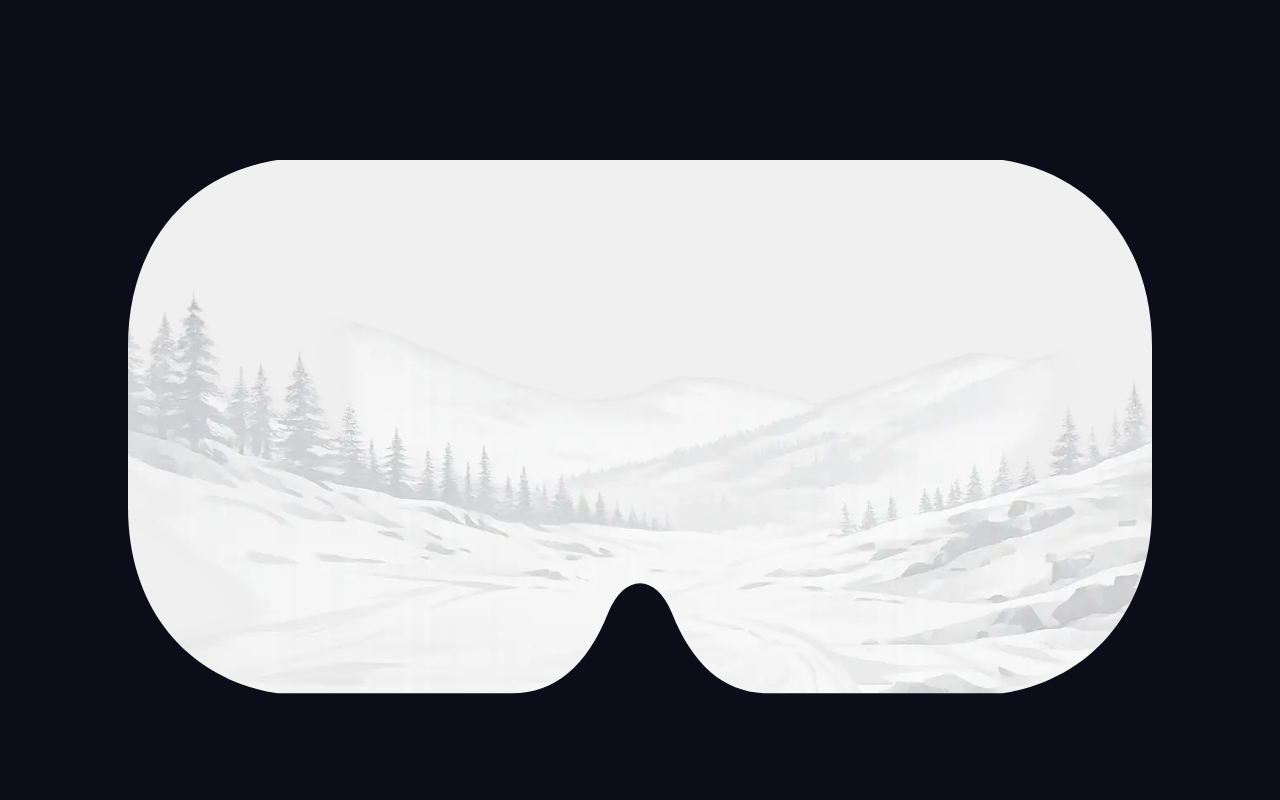
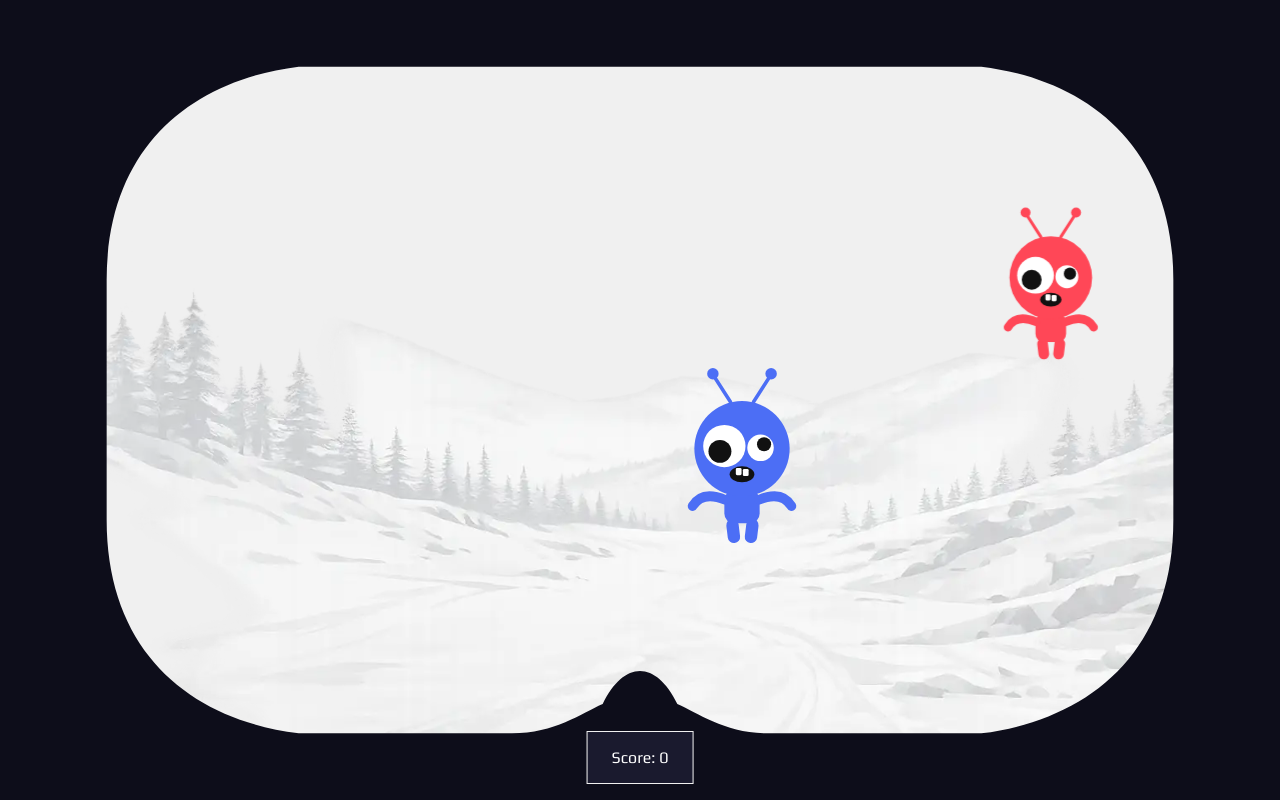
Before and after one commit to JakeR-Dev/chromaball, a React (Vite) app: page / in a window 1280 px wide. Both pictures are taken after a click on the button "START GAME". Built offline with nearby package versions, Linux system fonts and the light colour scheme; a web font is replaced by a local one.

Commit message:
add adversary animations, score counter

```diff
--- a/src/App.scss
+++ b/src/App.scss
@@ -3,3 +3,4 @@
 @use './styles/mixins';
 @use './styles/elements';
 @use './styles/utilities';
+@use './styles/animations';
--- a/src/components/Adversary.tsx
+++ b/src/components/Adversary.tsx
@@ -1,27 +1,78 @@
-export const Adversary = () => {
+import { useEffect, useMemo, useRef, useState } from 'react';
+
+type AdversaryProps = {
+  onDone?: () => void;
+  setScore: React.Dispatch<React.SetStateAction<number>>;
+};
+
+export const Adversary = ({ onDone, setScore }: AdversaryProps) => {
+  const adversaryStyle = useMemo(() => {
     // random color from list of theme color pallete
     const colors = ['--color-blue', '--color-red', '--color-green', '--color-yellow', '--color-orange'];
     const color = colors[Math.floor(Math.random() * colors.length)];
 
     // random position from top: 0 to 100vh, left: 0 to 100vw
-  const posX = `${Math.random() * 100}vw`;
-  const posY = `${Math.random() * 100}vh`;
+    const posX = Math.random() * 100;
+    const posY = Math.random() * 100;
 
-  // random animation direction and speed from 2s to 5s, linear, once
-  const animationDirections = ['move-up', 'move-down', 'move-left', 'move-right'];
-  const animationDirection = animationDirections[Math.floor(Math.random() * animationDirections.length)];
-  const animationDuration = `${Math.random() * 3 + 2}s`;
+    // set trajectory of animation based on initial position
+    const trajectoryX = posX > 50 ? 'move-left' : 'move-right';
+    const trajectoryY = posY > 50 ? 'move-up' : 'move-down';
+
+    // random animation direction and speed from 4s to 8s
+    const animationDirection = trajectoryX + '-' + trajectoryY;
+    const animationDuration = `${Math.floor(Math.random() * 5) + 4}s`;
+
+    // animation easing functions https://easings.net/
+    const animationEase = [
+      // easeInOutQuint
+      'cubic-bezier(0.83, 0, 0.17, 1)',
+      // easeInBack
+      'cubic-bezier(0.36, 0, 0.66, -0.56)',
+      // easeOutCirc
+      'cubic-bezier(0, 0.55, 0.45, 1)',
+      // easeOutCubic
+      'cubic-bezier(0.33, 1, 0.68, 1)'
+    ];
+    const animationEaseFunction = animationEase[Math.floor(Math.random() * animationEase.length)];
+
+    return {
+      ['--alien-color' as string]: `var(${color})`,
+      left: `${posX}vw`,
+      top: `${posY}vh`,
+      animation: `${animationDirection} ${animationDuration} ${animationEaseFunction} 1 forwards`
+    };
+  }, []);
+
+  // point gathering on adversary click
+  const [clickCounter, setClickCounter] = useState(0);
+  const hasAwardedPoint = useRef(false);
+
+  // make sure the score only goes up once per adversary
+  useEffect(() => {
+    if (clickCounter === 3 && !hasAwardedPoint.current) {
+      hasAwardedPoint.current = true;
+      setScore((previousScore) => previousScore + 1);
+    }
+  }, [clickCounter, setScore]);
+
+  // set adversary class based on number of clicks
+  const adversaryClass =
+        clickCounter === 1 ? 'one' :
+        clickCounter === 2 ? 'two' :
+        clickCounter >= 3 ? 'three' : '';
+
+  // increment how many clicks on this adversary
+  const adversaryClick = () => {
+    setClickCounter((previousCount) => Math.min(previousCount + 1, 3));
+  }
 
   return (
     <div
-      className="adversary"
-      style={{
-        // backgroundColor: `var(${color})`,
-        ['--alien-color' as string]: `var(${color})`,
-        left: posX,
-        top: posY,
-        animation: `${animationDirection} ${animationDuration} linear 1`
-      }}>
+      className={`adversary ${adversaryClass}`}
+      onAnimationEnd={onDone}
+      onClick={() => adversaryClick()}
+      style={adversaryStyle}>
         <svg width="100%" viewBox="0 0 680 500" role="img" xmlns="http://www.w3.org/2000/svg">
 
           {/* legs */}
@@ -36,7 +87,8 @@ export const Adversary = () => {
           <path d="M378 342 Q430 320 452 356" stroke="var(--alien-color, #4ade80)" strokeWidth="22" fill="none" strokeLinecap="round"/>
 
           {/* head */}
-          <circle cx="340" cy="226" r="108" fill="var(--alien-color, #4ade80)"/>
+          <g id="head">
+            <circle cx="340" cy="226" r="108" fill="var(--alien-color, #4ade80)" />
 
             {/* antennae */}
             <line x1="314" y1="120" x2="278" y2="64" stroke="var(--alien-color, #4ade80)" strokeWidth="8" strokeLinecap="round"/>
@@ -45,13 +97,13 @@ export const Adversary = () => {
             <circle cx="406" cy="56" r="13" fill="var(--alien-color, #4ade80)"/>
 
             {/* eyes: white outer, black inner only */}
+            <g id="eyes">
               <circle cx="300" cy="220" r="48" fill="white"/>
               <circle cx="382" cy="224" r="30" fill="white"/>
               <circle cx="290" cy="232" r="26" fill="#111"/>
               <circle cx="390" cy="216" r="16" fill="#111"/>
-          {/* shine */}
-          <circle cx="306" cy="210" r="9" fill="white" opacity="0.65"/>
-          <circle cx="376" cy="218" r="6" fill="white" opacity="0.65"/>
+            </g>
+          </g>
 
           {/* mouth: black hole with two teeth */}
           <ellipse cx="340" cy="284" rx="28" ry="18" fill="#111"/>
--- a/src/components/Game.tsx
+++ /dev/null
@@ -1,43 +0,0 @@
-import { useState } from 'react'
-
-// how aggressive the parallax effect is
-const max_parallax_offset = 48
-
-export const Game = () => {
-  // keep the background shift in css vars so they can be used in the stylesheet
-  const [backgroundPosition, setBackgroundPosition] = useState({
-    '--bg-pos-x': '50%',
-    '--bg-pos-y': '50%',
-  } as React.CSSProperties)
-
-  const handleMouseMove = ({ currentTarget, clientX, clientY }: React.MouseEvent<HTMLDivElement>) => {
-    const { left, top, width, height } = currentTarget.getBoundingClientRect()
-    // convert the cursor position into an offset from the game center
-    const offsetX = ((clientX - left) / width - 0.5) * max_parallax_offset
-    const offsetY = ((clientY - top) / height - 0.5) * max_parallax_offset
-
-    // feed new offsets into the existing css vars to shift the background position
-    setBackgroundPosition({
-      '--bg-pos-x': `calc(50% - ${offsetX}px)`,
-      '--bg-pos-y': `calc(50% - ${offsetY}px)`,
-    } as React.CSSProperties)
-  }
-
-  const handleMouseLeave = () => {
-    // snap back to the centered background when the cursor leaves the game area
-    setBackgroundPosition({
-      '--bg-pos-x': '50%',
-      '--bg-pos-y': '50%',
-    } as React.CSSProperties)
-  }
-
-  return (
-    <div
-      className="game"
-      onMouseMove={handleMouseMove}
-      onMouseLeave={handleMouseLeave}
-      style={backgroundPosition}
-    >
-    </div>
-  )
-}
--- a/src/components/GameScreen.tsx
+++ b/src/components/GameScreen.tsx
@@ -1,13 +1,120 @@
+import { useEffect, useRef, useState } from 'react';
 import { POV } from './POV';
-import { Game } from './Game';
 import { Adversary } from './Adversary';
 
 export const GameScreen = () => {
+  const [score, setScore] = useState(0);
+
+  /**
+   * adversary spawning and management
+   */
+
+  // stores active adversary instance ids so each one can render independently
+  const [adversaryIds, setAdversaryIds] = useState<number[]>([]);
+  // tracks the next unique id value used when spawning a new adversary
+  const nextAdversaryId = useRef(0);
+
+  // creates and returns a new unique adversary id
+  const createAdversaryId = () => {
+    const id = nextAdversaryId.current;
+    nextAdversaryId.current += 1;
+    return id;
+  };
+
+  useEffect(() => {
+    let timeoutId: number;
+    let isMounted = true;
+
+    // adds one adversary id to state which causes a new adversary to render
+    const spawnAdversary = () => {
+      setAdversaryIds((currentIds) => [...currentIds, createAdversaryId()]);
+    };
+
+    // ensures at least one adversary exists on screen
+    const ensureAdversaryOnScreen = () => {
+      setAdversaryIds((currentIds) => {
+        if (currentIds.length > 0) {
+          return currentIds;
+        }
+
+        return [createAdversaryId()];
+      });
+    };
+
+    // schedules the next spawn after a random delay between 2s and 4s
+    const scheduleNextSpawn = () => {
+      const delay = Math.random() * 2000 + 2000;
+      timeoutId = window.setTimeout(() => {
+        if (!isMounted) {
+          return;
+        }
+
+        spawnAdversary();
+        scheduleNextSpawn();
+      }, delay);
+    };
+
+    // spawns one immediately when the game screen mounts
+    ensureAdversaryOnScreen();
+    // starts the recurring random spawn cycle
+    scheduleNextSpawn();
+
+    return () => {
+      // prevents state updates after unmount and clears the pending timeout
+      isMounted = false;
+      window.clearTimeout(timeoutId);
+    };
+  }, []);
+
+  // removes an adversary after its animation completes
+  const removeAdversary = (id: number) => {
+    setAdversaryIds((currentIds) => {
+      const remainingIds = currentIds.filter((currentId) => currentId !== id);
+      if (remainingIds.length > 0) {
+        return remainingIds;
+      }
+
+      return [createAdversaryId()];
+    });
+  };
+
+  /**
+   * background parallax shift
+  **/
+
+  // how aggressive the parallax effect is
+  const max_parallax_offset = 48
+
+  // keep the background shift in css vars so they can be used in the stylesheet
+  const [backgroundPosition, setBackgroundPosition] = useState({
+    '--bg-pos-x': '50%',
+    '--bg-pos-y': '50%',
+  } as React.CSSProperties)
+
+  const handleMouseMove = ({ currentTarget, clientX, clientY }: React.MouseEvent<HTMLDivElement>) => {
+    const { left, top, width, height } = currentTarget.getBoundingClientRect()
+    // convert the cursor position into an offset from the game center
+    const offsetX = ((clientX - left) / width - 0.5) * max_parallax_offset
+    const offsetY = ((clientY - top) / height - 0.5) * max_parallax_offset
+
+    // feed new offsets into the existing css vars to shift the background position
+    setBackgroundPosition({
+      '--bg-pos-x': `calc(50% - ${offsetX}px)`,
+      '--bg-pos-y': `calc(50% - ${offsetY}px)`,
+    } as React.CSSProperties)
+  }
+
   return (
-    <div className="game-screen">
-      <POV />
-      <Game />
-      <Adversary />
+    <div
+      className="game-screen"
+      onMouseMove={handleMouseMove}
+      style={backgroundPosition}
+    >
+      <POV score={score} />
+      {/* renders one adversary component per active id */}
+      {adversaryIds.map((id) => (
+        <Adversary setScore={setScore} key={id} onDone={() => removeAdversary(id)} />
+      ))}
     </div>
   )
 }
--- a/src/components/POV.tsx
+++ b/src/components/POV.tsx
@@ -1,6 +1,11 @@
-export const POV = () => {
+type POVProps = {
+  score: number;
+};
+
+export const POV = ({ score }: POVProps) => {
   return (
     <div className="pov-wrapper">
+      {/* goggles overlay */}
       <svg
         className="pov"
         viewBox="0 0 1200 600"
@@ -17,18 +22,18 @@ export const POV = () => {
               fill="black"
               fillRule="evenodd"
               d="
-                M120,260
-                C120,180 180,130 260,120
-                L940,120
-                C1020,130 1080,180 1080,260
-                L1080,380
-                C1080,460 1020,510 940,520
-                L720,520
-                C680,520 650,500 630,460
-                C615,430 585,430 570,460
-                C550,500 520,520 480,520
-                L260,520
-                C180,510 120,460 120,380
+                M100,210
+                C100,110 180,60 280,50
+                L920,50
+                C1020,60 1100,110 1100,210
+                L1100,390
+                C1100,490 1020,540 920,550
+                L720,550
+                C680,550 655,535 635,528
+                C615,495 585,495 565,528
+                C545,535 520,550 480,550
+                L280,550
+                C180,540 100,490 100,390
                 Z
               "
             />
@@ -37,6 +42,11 @@ export const POV = () => {
 
         <rect width="100%" height="100%" fill="#0D0D1A" mask="url(#goggle-cutout)"/>
       </svg>
+
+      {/* HUD */}
+      <div className="hud">
+        <span className="score">Score: {score}</span>
+      </div>
     </div>
   )
 }
--- a/src/styles/_elements.scss
+++ b/src/styles/_elements.scss
@@ -43,7 +43,15 @@
   width: 100vw;
   height: 100dvh;
   overflow: hidden;
-  background: var(--color-arena);
+  transition: background-position 0s linear;
+  will-change: background-position;
+  background: {
+    image: url('../assets/snowy-backdrop.webp');
+    size: cover;
+    color: var(--color-arena);
+    // this is updated dynamically in Game.tsx based on player cursor position
+    position: var(--bg-pos-x) var(--bg-pos-y);
+  }
 }
 
 .pov-wrapper {
@@ -56,86 +64,56 @@
     height: 100%;
     pointer-events: none;
   }
-}
-
-.game {
+  .hud {
     position: absolute;
-  top: 0;
-  left: 0;
-  width: 100vw;
-  height: 100vh;
-  z-index: 9;
-  transition: background-position 100ms linear;
-  background: {
-    image: url('../assets/snowy-backdrop.webp');
-    size: cover;
-    color: var(--color-arena);
-    // this is updated dynamically in Game.tsx based on player cursor position
-    position: var(--bg-pos-x) var(--bg-pos-y);
+    bottom: 1rem;
+    left: 50%;
+    transform: translateX(-50%);
+    border: 1px solid var(--color-arena);
+    background: var(--color-night);
+    color: var(--color-white);
+    padding: 1rem 1.5rem;
   }
 }
 
 .adversary {
   position: absolute;
-  // width: 40px;
-  // height: 40px;
-  // border-radius: 50%;
   z-index: 10;
-  border: 1px solid var(--color-arena);
   cursor: crosshair;
-}
-
-// adversary animation directions
-// these need to be improved to be more dynamic and less linear, but this is a good start
-@keyframes move-up {
-  0% {
-    transform: translate(-50%, -50%) translateY(0);
-    opacity: 1;
-  }
-  95% {
-    transform: translate(-50%, -50%) translateY(-200px);
-    opacity: 1;
-  }
-  100% {
-    opacity: 0;
+  overflow: visible;
+  svg {
+    overflow: visible;
+    transition: opacity .05s linear .075s;
+    #head, #eyes {
+      transform-origin: center center;
+      transition: transform .1s cubic-bezier(0.34, 1.56, 0.64, 1);
     }
   }
-@keyframes move-down {
-  0% {
-    transform: translate(-50%, -50%) translateY(0);
-    opacity: 1;
+  &.one {
+    #head {
+      transform: scale(1.1);
     }
-  95% {
-    transform: translate(-50%, -50%) translateY(200px);
-    opacity: 1;
-  }
-  100% {
-    opacity: 0;
+    #eyes {
+      transform: scale(2);
     }
   }
-@keyframes move-left {
-  0% {
-    transform: translate(-50%, -50%) translateX(0);
-    opacity: 1;
+  &.two {
+    #head {
+      transform: scale(1.2);
     }
-  95% {
-    transform: translate(-50%, -50%) translateX(-200px);
-    opacity: 1;
-  }
-  100% {
-    opacity: 0;
+    #eyes {
+      transform: scale(2.5);
     }
   }
-@keyframes move-right {
-  0% {
-    transform: translate(-50%, -50%) translateX(0);
-    opacity: 1;
+  &.three {
+    svg {
+      opacity: 0 !important;
     }
-  95% {
-    transform: translate(-50%, -50%) translateX(200px);
-    opacity: 1;
+    #head {
+      transform: scale(2);
     }
-  100% {
-    opacity: 0;
+    #eyes {
+      transform: scale(3);
     }
   }
+}
--- a/src/styles/_variables.scss
+++ b/src/styles/_variables.scss
@@ -28,6 +28,6 @@ $full_width: 1536px;
   --bg-pos-y: 50%;
 
   // default adversary position
-  --adversary-x: 35%;
-  --adversary-y: 75%;
+  --adversary-x: 35vw;
+  --adversary-y: 75vh;
 }
```
Also changed, not shown: src/styles/_animations.scss (added, +150 -0 lines). Lines whose indentation alone changed are shown as unchanged.
